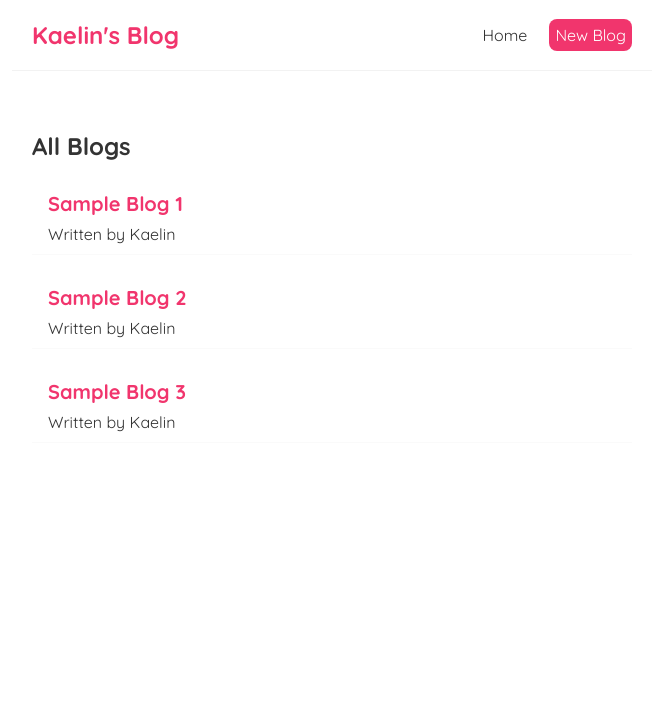
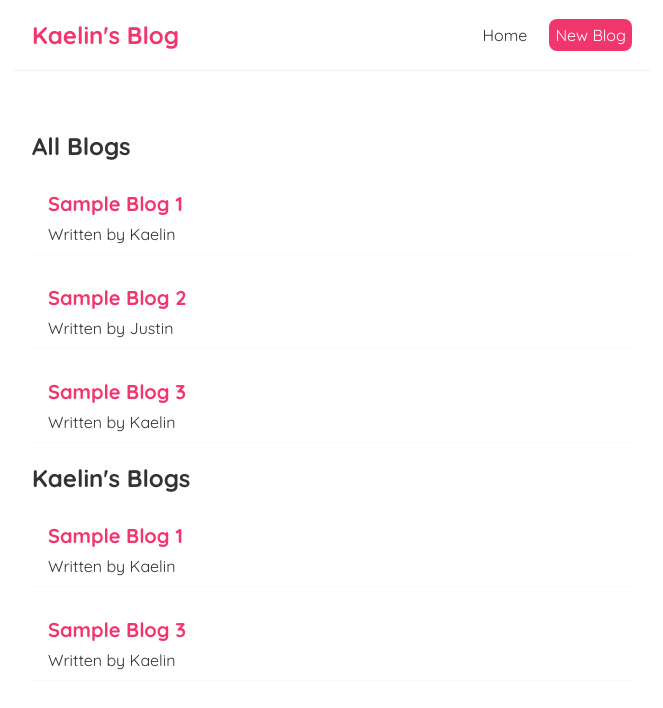
Before and after one commit to KaelinAlexander/react-practice, a React (Create React App) app in the folder kaelin-blog/: page / in a window 1280 px wide. Shown: the top 708 px of the page, without its empty margins (308-971 px from the left). Built offline with nearby package versions, Linux system fonts and the light colour scheme; the HTML template or start-up script is replaced by a standard one.

Commit message:
models reusing components, flexibly, with a simple props filter

```diff
--- a/kaelin-blog/src/Home.js
+++ b/kaelin-blog/src/Home.js
@@ -5,13 +5,14 @@ const Home = () => {
 
     const [blogs, setBlogs] = useState([
         {title: 'Sample Blog 1', body: 'Pokem ipsum dolor sit amet Typhlosion Rare Candy Mew Durant Crustle Foongus. Fire Hoothoot Razor Leaf Pewter City Murkrow Drapion Vine Whip.', author: 'Kaelin', id: 1},
-        {title: 'Sample Blog 2', body: 'Pokem ipsum dolor sit amet Typhlosion Rare Candy Mew Durant Crustle Foongus. Fire Hoothoot Razor Leaf Pewter City Murkrow Drapion Vine Whip.', author: 'Kaelin', id: 2},
+        {title: 'Sample Blog 2', body: 'Pokem ipsum dolor sit amet Typhlosion Rare Candy Mew Durant Crustle Foongus. Fire Hoothoot Razor Leaf Pewter City Murkrow Drapion Vine Whip.', author: 'Justin', id: 2},
         {title: 'Sample Blog 3', body: 'Pokem ipsum dolor sit amet Typhlosion Rare Candy Mew Durant Crustle Foongus. Fire Hoothoot Razor Leaf Pewter City Murkrow Drapion Vine Whip.', author: 'Kaelin', id: 3}
     ]);
 
     return (
         <div className="home">
             <BlogList blogs={blogs} title="All Blogs" />
+            <BlogList blogs={blogs.filter((blog) => blog.author === "Kaelin" )} title="Kaelin's Blogs" />
         </div>
      );
 }
```
Also changed, not shown: 1 other file (tests, documents, lock files or other folders).
